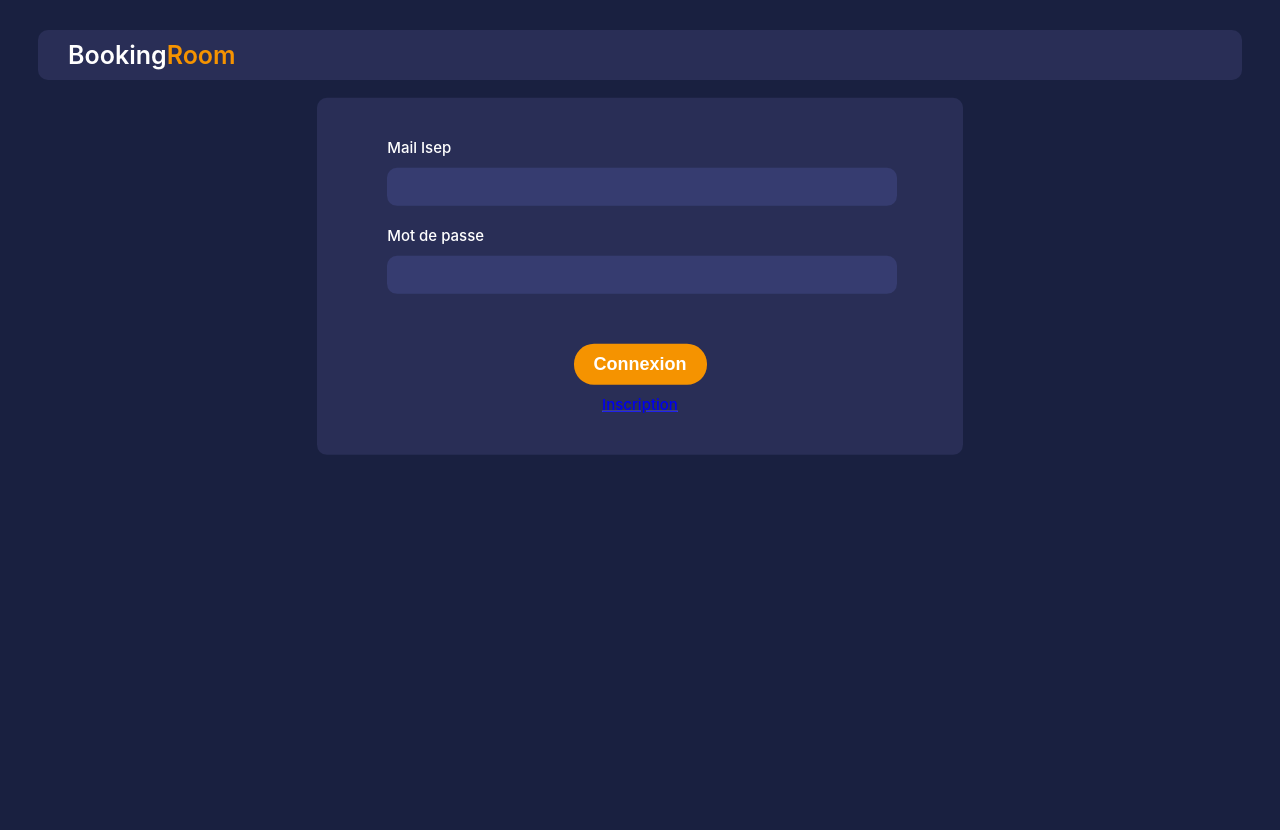
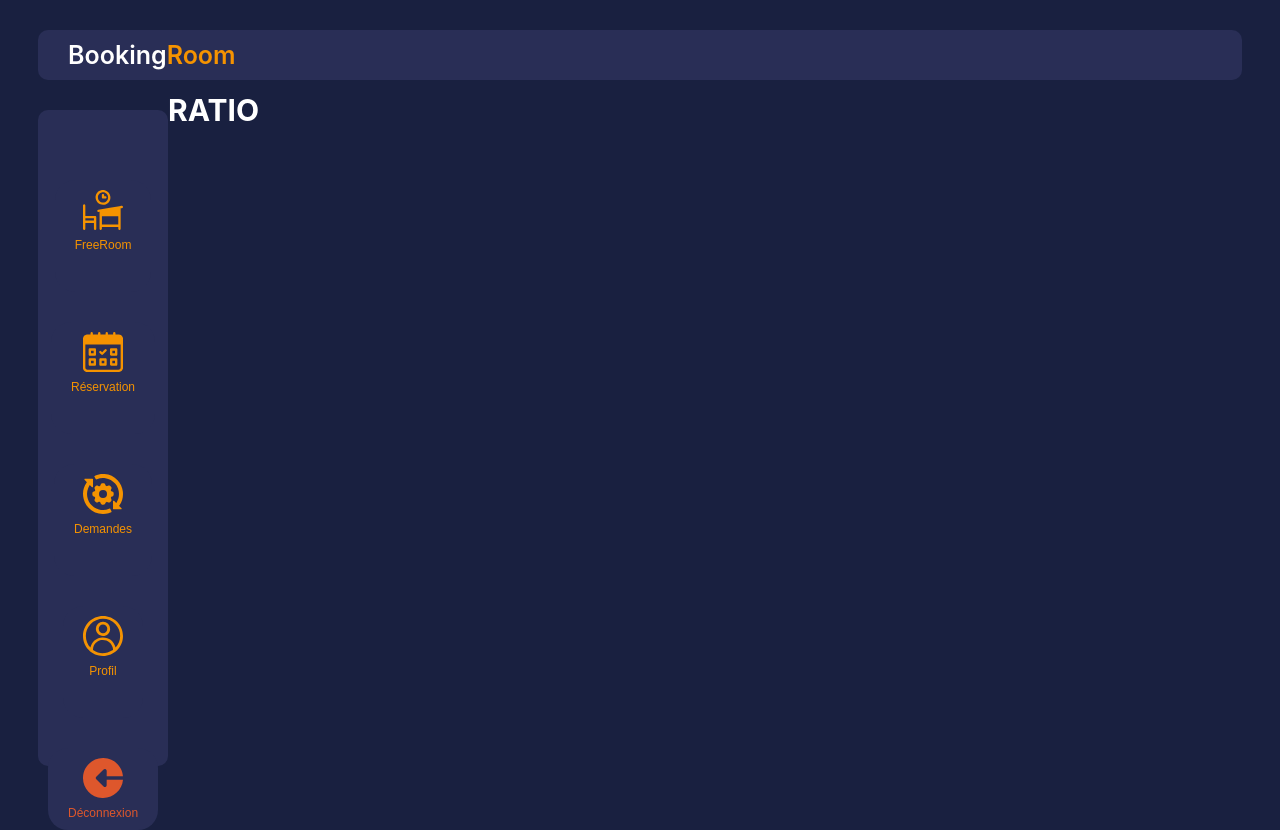
Before and after one commit to leizo/BookingRoom-front, a Vue app: page / in a window 1280 px wide. Before the commit this address led to /login. Before the commit the page ends 800 px from the top, so only its background shows below. Built offline with nearby package versions, Linux system fonts and the light colour scheme; sample sign-in values are in the browser's storage.

Commit message:
Add User store and Login logic

```diff
--- a/src/App.vue
+++ b/src/App.vue
@@ -1,19 +1,37 @@
 <script lang="ts">
 import axios from 'axios';
   import TheHeader from './components/TheHeader.vue';
+  import TheNavbar from '@/components/TheNavbar.vue';
 
   export default {
+    computed: {
+      showNavbar() {
+        return !(this.$route.name === "Login" || this.$route.name === "Signup");
+      }
+    },
     components: {
-      TheHeader
+      TheHeader,
+        TheNavbar
     }
   }
 </script>
 
 <template>
   <TheHeader></TheHeader>
-  <router-view />
+  <div class="wrapper">
+      <div id="navbar-container">
+        <the-navbar v-if="showNavbar"/>
+      </div>
+
+      <router-view />
+    </div>
+
 </template>
 
 <style>
 @import './assets/base.css';
+
+#navbar-container {
+  height: 72vh;
+}
 </style>
--- a/src/assets/base.css
+++ b/src/assets/base.css
@@ -38,3 +38,13 @@ body {
   line-height: 20px;
   text-rendering: optimizeLegibility;
 }
+
+.wrapper {
+  display: grid;
+  grid-template-columns: min-content auto;
+  height: 100%;
+  }
+
+button, a {
+  cursor: pointer;
+}
--- a/src/components/TheNavbar.vue
+++ b/src/components/TheNavbar.vue
@@ -1,5 +1,5 @@
 
-<script setup lang="ts">
+<script lang="ts">
 
 export default {
   name: "TheNavbar"
@@ -8,27 +8,24 @@ export default {
 
 <template>
   <div class="navbar">
-
-
-
     <button class="page">
-      <img src="../components/icons/FreeRoom.svg" alt="FreeRoom"> <br>
+      <img src="../assets/icons/FreeRoom.svg" alt="FreeRoom"> <br>
       FreeRoom
     </button>
     <button class="page">
-      <img src="../components/icons/Reservation.svg" alt="FreeRoom"> <br>
+      <img src="../assets/icons/Reservation.svg" alt="FreeRoom"> <br>
       Réservation
     </button>
     <button class="page">
-      <img src="../components/icons/Demandes.svg" alt="FreeRoom"> <br>
+      <img src="../assets/icons/Request.svg" alt="FreeRoom"> <br>
       Demandes
     </button>
     <button class="page">
-      <img src="../components/icons/Profil.svg" alt="FreeRoom"> <br>
+      <img src="../assets/icons/Profile.svg" alt="FreeRoom"> <br>
       Profil
     </button>
-    <button class="page, deco">
-      <img src="../components/icons/Deconnexion.svg" alt="FreeRoom"> <br>
+    <button class="page, deco" to="/logout" tag="button">
+      <img src="../assets/icons/Disconnect.svg" alt="FreeRoom"> <br>
       Déconnexion
     </button>
   </div>
@@ -71,7 +68,7 @@ img{
   color: var(--color-deconnexion);
 }
 
-button {
+button, a {
   background-color: var(--color-background-soft) ;
   border-style: none;
 
@@ -79,6 +76,10 @@ button {
   font-family: Montserrat,sans-serif;
   font-weight: 500;
   font-size: 12px;
+
+  text-decoration: none;
+
+  cursor: pointer;
 }
 
 </style>
--- a/src/main.ts
+++ b/src/main.ts
@@ -1,11 +1,17 @@
-import { createApp } from 'vue';
-import { createPinia } from 'pinia';
+import { createApp, markRaw } from 'vue';
+import { createPinia, PiniaVuePlugin } from 'pinia';
 import App from './App.vue';
 import router from "./routers";
 
 const app = createApp(App);
 
-app.use(createPinia());
+const pinia = createPinia();
+pinia.use(({store}) => {
+    store.$router = markRaw(router);
+});
+
+app.use(pinia);
 app.use(router);
 
+
 app.mount('#app');
--- a/src/model/User.ts
+++ b/src/model/User.ts
@@ -36,13 +36,11 @@ export default class User {
 
         public withFirstName(firstName: string) {
             this.firstName = firstName;
-            console.log(this);
             return this;
         }
 
         public withLastName(lastName: string) {
             this.lastName = lastName;
-            console.log(this);
             return this;
         }
 
@@ -72,7 +70,6 @@ export default class User {
         }
 
         public build() : User {
-            console.log(this);
             return new User(this.firstName, this.lastName, this.password, this.email,
                 this.studentId, this.promo, this.association);
         }
--- a/src/routers/index.ts
+++ b/src/routers/index.ts
@@ -1,8 +1,10 @@
 import { createWebHistory, createRouter } from "vue-router";
 import Login from "@/views/Login.vue";
 import Signup from "@/views/Signup.vue";
-import Home from "@/views/Home.vue"
+import Home from "@/views/Home.vue";
+import Logout from "@/views/Logout.vue";
 import AuthService from "@/services/auth.service";
+import { useUserStore } from "@/stores/user.store";
 
 const routes = [
     {
@@ -19,9 +21,17 @@ const routes = [
         }
     },
     {
+        path: "/logout",
+        name: "logout",
+        component: Logout
+    },
+    {
         path: "/signup",
         name: "Signup",
         component: Signup,
+        meta: {
+            allowAnonymous: true
+        }
     }
 ];
 
@@ -31,7 +41,8 @@ const router = createRouter({
 });
 
 router.beforeEach((to, from, next) => {
-    if (!to.meta.allowAnonymous && !AuthService.isLoggedIn()) {
+    const user = useUserStore();
+    if (!to.meta.allowAnonymous && !user.isLoggedIn()) {
         next({
             path: '/login',
             query: {
--- a/src/services/auth.service.ts
+++ b/src/services/auth.service.ts
@@ -4,7 +4,7 @@ import { getCookie } from "@/helper/cookie";
 import type User from "@/model/User";
 
 const REST_ENDPOINT = "https://api.booking-room.fr";
-const LOCAL_REST_ENDPOINT = "http://localhost:8080"
+const LOCAL_REST_ENDPOINT = "http://localhost:8080";
 const AUTH_TOKEN_KEY = "authToken";
 
 export default class AuthService {
@@ -46,7 +46,6 @@ export default class AuthService {
 
     static isLoggedIn(): Boolean {
         let authToken = this.getAuthToken();
-        console.log(authToken);
         return (Boolean(authToken) && !this.isTokenExpired(authToken));
     }
 
--- a/src/stores/user.store.ts
+++ b/src/stores/user.store.ts
@@ -3,6 +3,7 @@ import decode from "jwt-decode";
 import axios from "axios";
 
 const REST_ENDPOINT = "https://api.booking-room.fr";
+const LOCAL_REST_ENDPOINT = "http://localhost:8080";
 
 export const useUserStore = defineStore({
     id: 'user',
@@ -13,16 +14,14 @@ export const useUserStore = defineStore({
         studentId: null,
         promo: null,
         association: null,
+        roles: [],
         access_token: "",
-        refresh_token: null
+        refresh_token: ""
     }),
-    getters: {
-        decodeJWT: (state) => decode(state.access_token)
-    },
     actions: {
         async login(email: string, password: string) {
             let res = await axios({
-                url: `${REST_ENDPOINT}/api/login`,
+                url: `${LOCAL_REST_ENDPOINT}/api/login`,
                 method: 'POST',
                 data: {
                     login: email,
@@ -30,8 +29,41 @@ export const useUserStore = defineStore({
                     grant_type: "password"
                 }
             })
+            this.access_token = res.data.access_token;
+            this.refresh_token = res.data.refresh_token;
 
-            console.log(res.data);
+            axios.defaults.headers.common['Authorization'] = `Bearer ${this.access_token}`;
+            localStorage.setItem("access_token", this.access_token);
+            localStorage.setItem("refresh_token", this.refresh_token);
+        },
+        async getProfile() {
+            let res = await axios({
+                url: `${LOCAL_REST_ENDPOINT}/user/me`,
+                method: 'GET'
+            })
+
+            delete res.data.events;
+            Object.assign(this, res.data);
+        },
+
+        isLoggedIn() {
+            const stored_access_token = localStorage.getItem("access_token");
+            const stored_refresh_token = localStorage.getItem("refresh_token");
+
+            this.access_token = stored_access_token !== null ? stored_access_token : "";
+            this.refresh_token = stored_refresh_token !== null ? stored_refresh_token : "";
+
+
+            if(!this.access_token) {
+                return false;
+            }
+
+            let decodedToken: any = decode(this.access_token);
+            if(!decodedToken.exp) {
+                return false;
+            }
+
+            return decodedToken.exp > Math.floor(Date.now() / 1000);
         }
     }
 })
--- a/src/views/Home.vue
+++ b/src/views/Home.vue
@@ -1,9 +1,10 @@
 <script lang="ts">
     import TheHeader from "@/components/TheHeader.vue";
+import TheNavbar from '@/components/TheNavbar.vue';
 
     export default {
         name: "Home",
-        components: {TheHeader}
+        components: {TheHeader, TheNavbar}
     }
 </script>
 
--- a/src/views/Login.vue
+++ b/src/views/Login.vue
@@ -1,6 +1,7 @@
 <script lang="ts">
     import TheHeader from "@/components/TheHeader.vue";
-    import AuthService from "../services/auth.service";
+    import { useUserStore } from '@/stores/user.store';
+    import {useRouter} from "vue-router";
 
     export default {
     name: "Login",
@@ -10,19 +11,28 @@
             password: "",
         }
     },
+    setup() {
+        const user = useUserStore();
+        const router = useRouter();
+
+        async function login(mail: string, password: string) {
+            await user.login(mail, password);
+            router.push("/");
+        }
+
+        function getProfile() {
+            user.getProfile();
+        }
+
+        return {
+            user,
+            login,
+            getProfile
+        };
+    },
     mounted() {
-        if(AuthService.isLoggedIn()) {
+        if(this.user.isLoggedIn()) {
             this.$router.push('/');
-        }
-    },
-    methods: {
-        async login() {
-            try {
-                await AuthService.login(this.mail, this.password);
-                this.$router.push('/');
-            } catch(err) {
-                alert("Error");
-            }
         }
     },
     components: {TheHeader}
@@ -41,7 +51,7 @@
             <input type="password" id="PasswordIsep" name="Mot de passe" v-model="password"> <br>
         </div>
 
-        <button v-on:click="login">Connexion</button>
+        <button v-on:click="login(mail, password)">Connexion</button>
 
         <div style="padding-top: 10px; text-decoration: underline">
             <router-link to="/signup">Inscription</router-link>
@@ -75,6 +85,7 @@
     border-style: none;
     border-radius: 10px;
     height: 36px;
+    box-sizing: border-box;
 
     color: var(--br-text-light-1);
     font-family: Montserrat, sans-serif;
@@ -82,6 +93,7 @@
     font-size: 15px;
 
     margin: 10px 0px;
+    padding: 0px 10px;
     }
 
     button {
--- a/src/views/Logout.vue
+++ b/src/views/Logout.vue
@@ -1,9 +1,25 @@
 <script lang="ts">
     import TheHeader from "../components/TheHeader.vue";
     import TheNavbar from "../components/TheNavbar.vue";
+    import { useUserStore } from '@/stores/user.store';
 
     export default {
     name: "Logout",
+    setup() {
+        const user = useUserStore();
+        return {
+            user
+        }
+    },
+    methods: {
+        logout() {
+            localStorage.removeItem("access_token");
+            localStorage.removeItem("refresh_token");
+            this.user.access_token = "";
+            this.user.refresh_token = "";
+            this.$router.push('/login');
+        }
+    },
     components: {TheHeader, TheNavbar}
     }
 </script>
@@ -11,23 +27,13 @@
 <template>
 
 
-    <div class="wrapper">
-
-        <div class="header" >
-        <HeaderBR/>
-        </div>
-
-        <div>
-        <NavBarBR/>
-        </div>
-
         <div>
         <div id="deconnexion">
             <div class="form">
             Voulez-vous vous déconnecter ?
             </div>
 
-            <button id="btndeconnexion">
+            <button id="btndeconnexion" v-on:click="logout">
             Déconnexion
             </button>
         </div>
@@ -35,14 +41,10 @@
 
         </div>
 
-    </div>
-
 
 </template>
 
 <style>
-    @import '../assets/styleBase.css';
-
     .header {
     grid-column-start: 1;
     grid-column-end: 3;
@@ -63,12 +65,6 @@
 
     }
 
-    .wrapper {
-    display: grid;
-    grid-template-columns: min-content auto;
-    height: 100%;
-    }
-
     #btndeconnexion {
     background-color: var(--color-deconnexion);
     border-radius: 20px;
@@ -81,5 +77,7 @@
     font-size: 18px;
 
     margin-top: 30px;
+
+    cursor: pointer;
     }
 </style>
```
